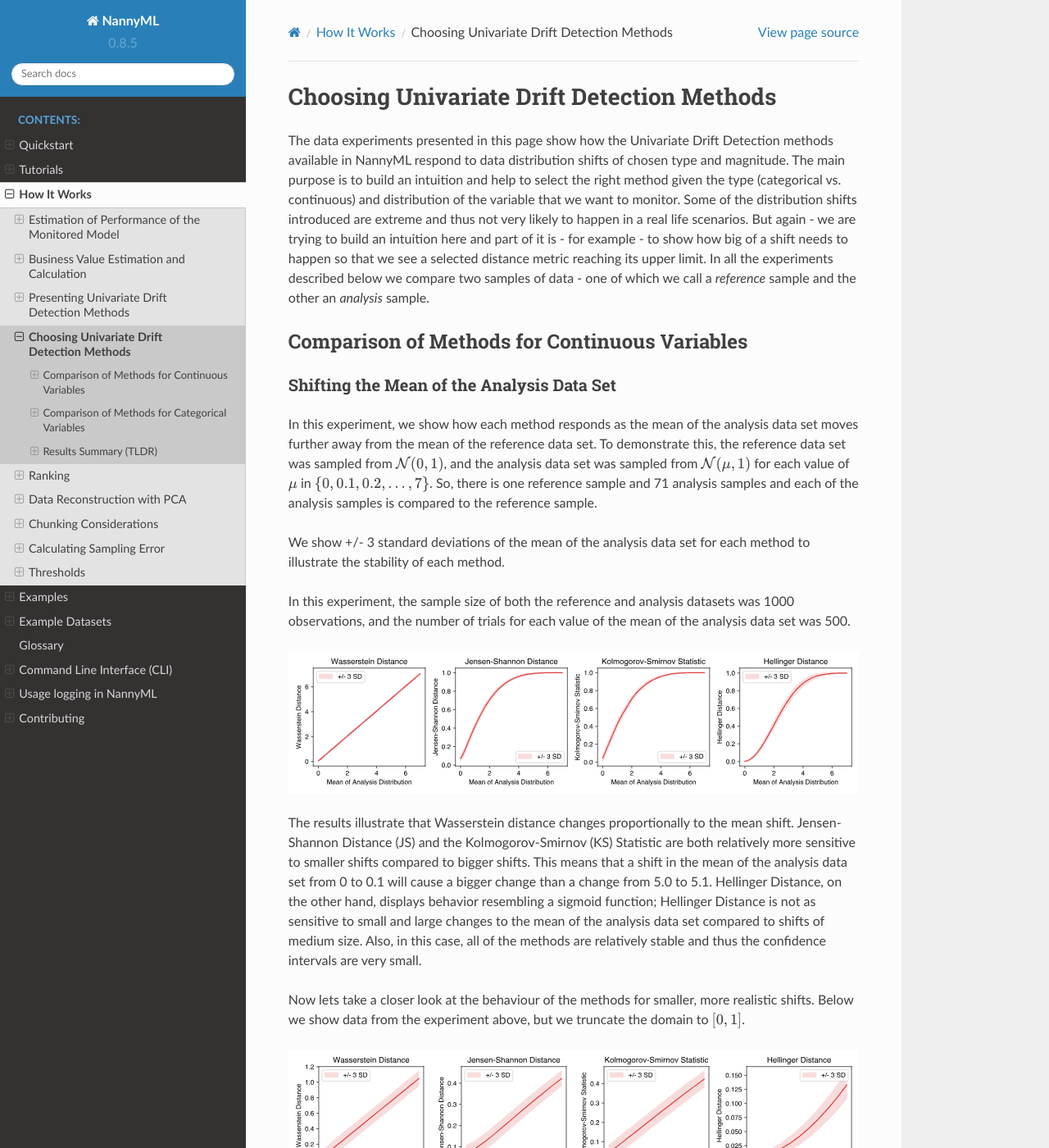
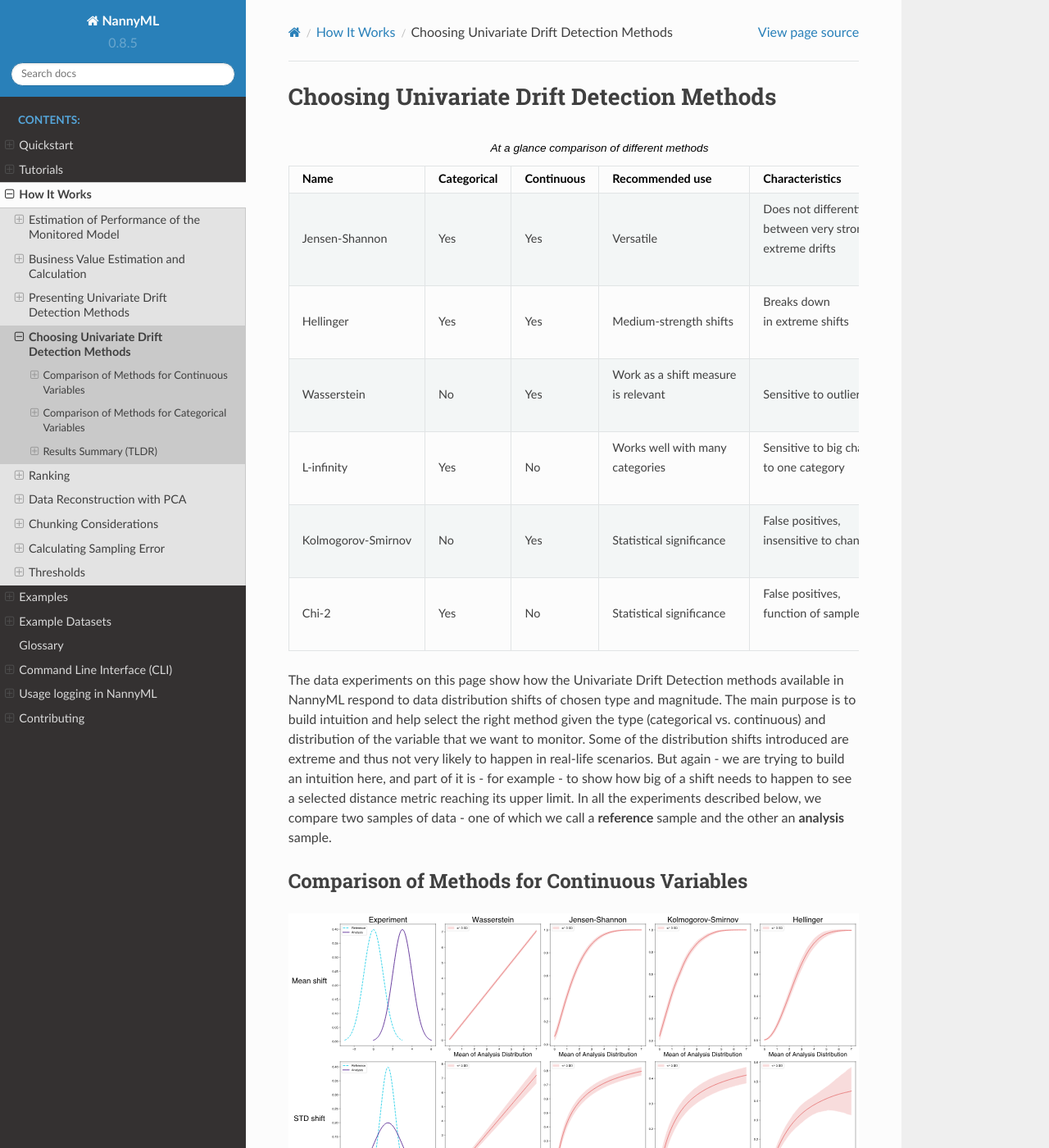
Before and after one commit to NannyML/nannyml, a Sphinx documentation site: the page built from docs/how_it_works/univariate_drift_comparison.rst, in a window 1280 px wide and 1400 px high. Shown: the whole window at 82% size. Built offline with Sphinx 7.4.7 and the Read the Docs theme 2.0.0, drawn with Linux system fonts in a browser that asks for light colours; pages that are not in the unit, such as notebooks, are missing from menus; some of the changed text lies outside the part shown.

Commit message:
Improved docs for univariate drift detection methods (#281)
* Univariate update

* Univariate drift methods page update

* Univariate page working with results page update

```diff
--- a/docs/how_it_works/univariate_drift_comparison.rst
+++ b/docs/how_it_works/univariate_drift_comparison.rst
@@ -1,21 +1,71 @@
 Choosing Univariate Drift Detection Methods
 ===========================================
 
+.. list-table:: At a glance comparison of different methods
+   :widths: 20 10 10 20 40
+   :header-rows: 1
 
-The data experiments presented in this page show how the Univariate Drift Detection methods available in NannyML
-respond to data distribution shifts of chosen type and magnitude. The main purpose is to build an intuition and
-help to select the right method given the type (categorical vs. continuous) and distribution of the variable that we
+   * - Name
+     - Categorical
+     - Continuous
+     - Recommended use
+     - Characteristics
+   * - Jensen-Shannon
+     - Yes
+     - Yes
+     - Versatile
+     - | Does not differentiate
+       | between very strong and
+       | extreme drifts
+   * - Hellinger
+     - Yes
+     - Yes
+     - Medium-strength shifts
+     - | Breaks down
+       | in extreme shifts
+   * - Wasserstein
+     - No
+     - Yes
+     - | Work as a shift measure
+       | is relevant
+     - Sensitive to outliers
+   * - L-infinity
+     - Yes
+     - No
+     - | Works well with many
+       | categories
+     - | Sensitive to big changes
+       | to one category
+   * - Kolmogorov-Smirnov
+     - No
+     - Yes
+     - Statistical significance
+     - | False positives,
+       | insensitive to changes in tails
+   * - Chi-2
+     - Yes
+     - No
+     - Statistical significance
+     - | False positives,
+       | function of sample size
+
+The data experiments on this page show how the Univariate Drift Detection methods available in NannyML
+respond to data distribution shifts of chosen type and magnitude. The main purpose is to build intuition and
+help select the right method given the type (categorical vs. continuous) and distribution of the variable that we
 want
 to monitor. Some of
 the
-distribution shifts introduced are extreme and thus not very likely to happen in a real life scenarios. But again -
-we are trying to build an intuition here and part of it is - for example -  to show how big of a shift needs to
-happen so that we see a selected distance metric reaching its upper limit. In all the experiments described below
-we compare two samples of data - one of which we call a *reference* sample and the other an *analysis* sample.
+distribution shifts introduced are extreme and thus not very likely to happen in real-life scenarios. But again -
+we are trying to build an intuition here, and part of it is - for example -  to show how big of a shift needs to
+happen to see a selected distance metric reaching its upper limit. In all the experiments described below,
+we compare two samples of data - one of which we call a **reference** sample and the other an **analysis** sample.
 
 
 Comparison of Methods for Continuous Variables
 ----------------------------------------------
+
+.. image:: ../_static/univariate-comparison/comparison_table_for_continuous.svg
+    :width: 1400pt
 
 Shifting the Mean of the Analysis Data Set
 ..........................................
@@ -26,7 +76,7 @@
 
 We show +/- 3 standard deviations of the mean of the analysis data set for each method to illustrate the stability of each method.
 
-In this experiment, the sample size of both the reference and analysis datasets was 1000 observations, and the number of trials
+In this experiment, the sample size of both the reference and analysis datasets was 1000 observations and the number of trials
 for each value of the mean of the analysis data set was 500.
 
 .. image:: ../_static/univariate-comparison/shifting_mean.svg
@@ -34,25 +84,25 @@
 
 The results illustrate that Wasserstein distance changes proportionally to the mean shift. Jensen-Shannon Distance
 (JS) and
-the Kolmogorov-Smirnov (KS) Statistic are both relatively
-more sensitive to smaller shifts compared to bigger shifts. This means that a shift in the mean of the analysis data set from 0 to 0.1 will cause a bigger change than a change from 5.0 to 5.1.
-Hellinger Distance, on the other hand, displays behavior resembling a sigmoid function; Hellinger Distance is not as sensitive to small and large changes to the mean of the analysis data set
-compared to shifts of medium size. Also, in this case, all of the methods are relatively stable and thus the confidence intervals are very small.
+the Kolmogorov-Smirnov (KS) statistic test is relatively
+more sensitive to smaller shifts than bigger ones. This means that a shift in the mean of the analysis data set from 0 to 0.1 will cause a more significant change than a change from 5.0 to 5.1.
+On the other hand, Hellinger Distance displays behavior resembling a sigmoid function; Hellinger Distance is not as sensitive to small and large changes to the mean of the analysis data set
+compared to shifts of medium size. Also, in this case, all the methods are relatively stable, and thus the confidence intervals are very small.
 
-Now lets take a closer look at the behaviour of the methods for smaller, more realistic shifts. Below we show data from the experiment above, but we
+Now let's take a closer look at the behavior of the methods for smaller, more realistic shifts. Below we show data from the experiment above, but we
 truncate the domain to :math:`[0,1]`.
 
 .. image:: ../_static/univariate-comparison/shifting_mean_0_to_1.svg
     :width: 1400pt
 
-We observe that the Wasserstein distance, Jensen-Shannon distance, and the Kolmogorov-Smirnov statistic all appear to increase roughly linearly with the mean shift.
-The Hellinger distance, on the other hand, increases more slowly to begin with and thus is slightly less sensitive to smaller shifts.
+We observe that the Wasserstein distance, Jensen-Shannon distance, and Kolmogorov-Smirnov statistic test all appear to increase roughly linearly with the mean shift.
+On the other hand, the Hellinger distance increases more slowly, to begin with, and thus is slightly less sensitive to smaller shifts.
 
 Shifting the Standard Deviation of the Analysis Data Set
 ........................................................
 In this experiment, we show how each method responds as the standard deviation of the analysis set increases. The reference data set was sampled from :math:`\mathcal{N}(0, 1)` and the analysis data set
 was sampled from :math:`\mathcal{N}(0, \sigma)` for each :math:`\sigma` in :math:`\{1, 1.1, 1.2,...,10\}`.
-So, there is one reference sample and 91 analysis samples. The size of both the reference and analysis data sets was again 1000 observations and the experiment consisted of 500 trials.
+So, there is one reference sample and 91 analysis samples. The size of the reference and analysis data sets was again 1000 observations, and the experiment consisted of 500 trials.
 
 
 .. image:: ../_static/univariate-comparison/shifting_std.svg
@@ -72,7 +122,7 @@
     :width: 1400pt
 
 Each method appears to increase roughly linearly with the increase in standard deviation.
-The Hellinger distance, however, increases more slowly to begin with before taking on more linear behavior.
+The Hellinger distance, however, increases more slowly, to begin with, before taking on more linear behavior.
 
 Tradeoffs of The Kolmogorov-Smirnov Statistic
 .............................................
@@ -89,21 +139,21 @@
 .. image:: ../_static/univariate-comparison/fool_ks.svg
     :width: 1400pt
 
-Looking at columns 1 and 2 that show respectively JS distance and Hellinger distance, we see that their
-value increases as they both compare *similarity* of Empirical Probability Density Functions (EPDFs). **In the
+Looking at columns 1 and 2, which show JS and Hellinger distance, respectively, we see that their
+value increases as they compare *similarity* of Empirical Probability Density Functions (EPDFs). **In the
 third column,
-which visualizes the JS statistic, we see that the largest difference between the analysis ECDF and the
+which visualizes the KS statistic, we see that the largest difference between the analysis ECDF and the
 reference ECDF remains the same, which makes KS D-statistic insensitive for this type of shift.** The fourth column
-shows Wasserstein distance which looks at the area between the reference ECDF and analysis ECDF and hence it catches the
-shift and its value increases.
+shows Wasserstein distance which looks at the area between the reference ECDF and analysis ECDF, hence it catches the
+shift, and its value increases.
 
 Tradeoffs of Jensen-Shannon Distance and Hellinger Distance
 ...........................................................
 
 Experiment 1
 ************
-Both JS Distance and Hellinger Distance are in a sense related to the *amount of overlap* between probability distributions.
-This means that in cases where the *amount of overlap* stays the same but drift increases, neither the JS
+Both JS Distance and Hellinger Distance are related to the *amount of overlap* between probability distributions.
+In cases where the *amount of overlap* stays the same but drift increases, neither the JS
 distance nor the Hellinger distance will detect the change. Such cases are very
 rare in practice, but they can occur.
 An example of this is shown below:
@@ -151,19 +201,19 @@
 would take to transform one distribution into the other,
 the presence of extreme data points can greatly increase its value. If two distributions are mostly identical, but one
 has an outlier, then the work it takes to transport that
-small bit of probability density to the other distribution is still significant (small density multiplied by a large distance).
+a small bit of probability density to the other distribution is still significant (small density multiplied by a large distance).
 
 .. image:: ../_static/univariate-comparison/outlier.svg
     :width: 1400pt
 
 In this experiment, we move one data point to increasingly extreme values, and the result is that Wasserstein Distance increases in proportion to the size of that extreme value while the
-other methods are not affected. In most cases changes in the overall shape of the distribution are the main focus. If
-your data can contain extreme outliers we advise against using Wasserstein distance.
+other methods are not affected. In most cases, changes in the overall shape of the distribution are the main focus. If
+your data can contain extreme outliers, we advise against using Wasserstein distance.
 
 Experiment 2
 ************
 In this experiment, we further exemplify the sensitivity of Wasserstein Distance to extreme values. To do so, we compare a normal distribution to a
-Cauchy distribution. The Cauchy distribution has no analytically derivable moments, and generating samples from a random variable distributed
+Cauchy distribution. The Cauchy distribution has no analytically derivable moments. Generating samples from a random variable distributed
 according to the Cauchy distribution will result in a data set with much of its density in a small range but with fat tails. The probability
 density functions (PDFs) of :math:`\mathcal{N}(0,1)`, :math:`\text{Cauchy}(0, 0.5)` and :math:`\text{Cauchy}(0, 3)` in the range :math:`[-10,10]` are visualized below.
 
@@ -211,12 +261,12 @@
 either the reference or
 analysis set. JS distance, Hellinger distance, and L-Infinity distance all exhibit this property, while the Chi-Squared statistic does not. In
 cases where the chunks in your analysis may be different sizes, as can be the case when using period-based chunking, we suggest considering this behavior
-before you use the chi-squared statistic.
+before you use the Chi-squared statistic.
 
 In this experiment, the proportions of each category were held constant in both the reference and analysis data sets. In the reference data set, the relative
-frequency of category “a” was always 0.5, the relative frequency of category “b” was also 0.5, and the data set size
+frequency of category **a** was always 0.5, the relative frequency of category **b** was also 0.5, and the data set size
 was held constant at 2000 observations.
-In the analysis data set, the relative frequency of category “a” was always 0.8, the relative frequency of category “b” was always 0.2, and
+In the analysis data set, the relative frequency of category **a** was always 0.8, the relative frequency of category **b** was always 0.2, and
 the data size increased from 100 points to 1000 points, as shown below. Notably, the Chi-Squared statistic increases with the sample size while the other metrics
 do not.
 
@@ -226,15 +276,15 @@
 Behavior When a Category Slowly Disappears
 ............................................
 
-In this experiment, we show how each method behaves as a category shrinks and eventually disappears.
-We start with the reference distribution and slowly shrink category “b” while increasing the proportion of category “c” .
+This experiment shows how each method behaves as a category shrinks and eventually disappears.
+We start with the reference distribution and slowly shrink category **b** while increasing the proportion of category **c**.
 
 .. image:: ../_static/univariate-comparison/cat_disappears.svg
     :width: 1400pt
 
 We see that L-Infinity has linear behavior in relation to the proportion of the categories changing.
-In contrast, the Hellinger distance and chi-squared statistic increase slowly at first but more quickly when
-the “b” category is about to disappear. This makes them more sensitive to changes in low-frequency categories.
+In contrast, the Hellinger distance and Chi-squared statistic increase slowly at first but more quickly when
+the **b** category is about to disappear. This makes them more sensitive to changes in low-frequency categories.
 
 Behavior When Observations from a New Category Occur
 ......................................................
@@ -261,7 +311,7 @@
 ..................................................
 
 In this experiment, we demonstrate the stability of each method while changing the size of the analysis sample. To demonstrate this,
-we first drew a sample of 5000 points from  :math:`\text{Binom}(10,0.5)` to serve as the reference data set. The probability
+we first drew a sample of 5000 points from  :math:`\text{Binom}(10,0.5)` as the reference data set. Then, the probability
 mass function (PMF) of this distribution looks like this:
 
 .. image:: ../_static/univariate-comparison/binomial_pmf.svg
@@ -270,7 +320,7 @@
 Then, to demonstrate the effect of sample size, we drew samples of sizes :math:`\{100, 200, 300,..., 3000\}` , again
 from :math:`\text{Binom}(10,0.5)`, to serve as our analysis data sets. We know that there is no distribution shift
 between the reference sample and any of the analysis samples because they were all drawn from the same distribution, namely :math:`\text{Binom}(10,0.5)`.
-In this way, we can see the impact that sample size has on each of the drift measures. The results are shown below:
+This way, we can see the sample size's impact on each drift measure. The results are shown below:
 
 
 .. image:: ../_static/univariate-comparison/binomial_and_sample_size.svg
@@ -278,12 +328,12 @@
 
 Shift as measured by JS distance, Hellinger distance, and L-infinity distance decreases as the analysis
 sample increases in size and thus better represents the distribution. On the other hand, the chi-squared statistic on
-average remains the same. This behaviour may be considered beneficial in some cases.
+average remains the same. This behavior may be considered beneficial in some cases.
 
 Effect of the Number of Categories on Different Drift Measures
 ..............................................................
 
-In this experiment, we show how the number of categories affects each method. The setup of
+This experiment shows how the number of categories affects each method. The setup of
 this experiment is as follows: First, we defined a set :math:`M = \{2,3,4,...,60\}`, and for each :math:`m` in :math:`M`, we
 drew a sample from :math:`\text{Binom}(m, 0.5)` of 5000 points to serve as the reference data set. We then
 drew a sample of 1000 points again from the same distribution :math:`\text{Binom}(m, 0.5)` to serve as the analysis
@@ -292,7 +342,7 @@
 We then calculated
 the difference between the reference data and analysis data as measured by JS distance, Hellinger
 distance,
-L-infinity distance, and the Chi-squared statistic. The results are shown below:
+L-infinity distance and the Chi-squared statistic. The results are shown below:
 
 .. image:: ../_static/univariate-comparison/binom_and_num_cats.svg
     :width: 1400pt
@@ -312,16 +362,16 @@
 Comparison of Drift Methods on Data Sets with Many Categories
 .............................................................
 
-In cases with many categories, it can be difficult to detect significant shift if it only occurs in a few categories. This is
+In cases with many categories, it can be difficult to detect a significant shift if it only occurs in a few categories. This is
 because some methods
-(like JS distance, Hellinger distance, and the chi-squared statistic) sum a transformation of the difference between
+(like JS distance, Hellinger distance, and the Chi-squared statistic) sum a transformation of the difference between
 the relative frequency of each category. Sampling effects can cause small differences in the frequency of each category, but when summed
 together, these small differences can hide important changes that occur in only a few categories. L-infinity distance
 only looks at the
-largest change in relative frequency among all the categories. It thus doesn't sum up all of the small, negligible differences caused by sampling error.
+the largest change in relative frequency among all the categories. It thus does not sum up all of the small, negligible differences caused by sampling error.
 
-Here we show an experiment that highlights this behavior. There are three important samples in this experiment, namely the reference sample, an analysis
-sample with no real drift (i.e. the sample is drawn from the same distribution), and an analysis set with severe drift in only one category. The
+Here we show an experiment that highlights this behavior. This experiment has three important samples: the reference sample, an analysis
+sample with no real drift (i.e., the sample is drawn from the same distribution), and an analysis set with severe drift in only one category. The
 reference and analysis set without drift were drawn from the uniform distribution with 200 categories. The analysis set with severe drift was
 constructed by drawing a sample from the uniform distribution with 200 categories, then adding more occurrences of the 100th category. The sample
 size of each of the three sets was 7000 points. A visualization of the empirical probability mass function can be seen below. On the left, we see the reference data distribution
@@ -331,7 +381,7 @@
 .. image:: ../_static/univariate-comparison/uniform.svg
     :width: 1400pt
 
-We see that each of the three distributions looks similar, aside from a major drift in category 100 in the analysis sample with severe drift. We can
+Each of the three distributions looks similar, aside from a major drift in category 100 in the analysis sample with severe drift. We can
 compare the values that each method returns for the difference between the reference sample and the analysis sample without drift, and the reference
 sample and the analysis sample with severe drift in one category, as seen below:
 
```
Also changed, not shown: other parts of docs/how_it_works/univariate_drift_comparison.rst (+13 -13 lines), docs/_static/univariate-comparison/comparison_table_for_continuous.svg (added).
